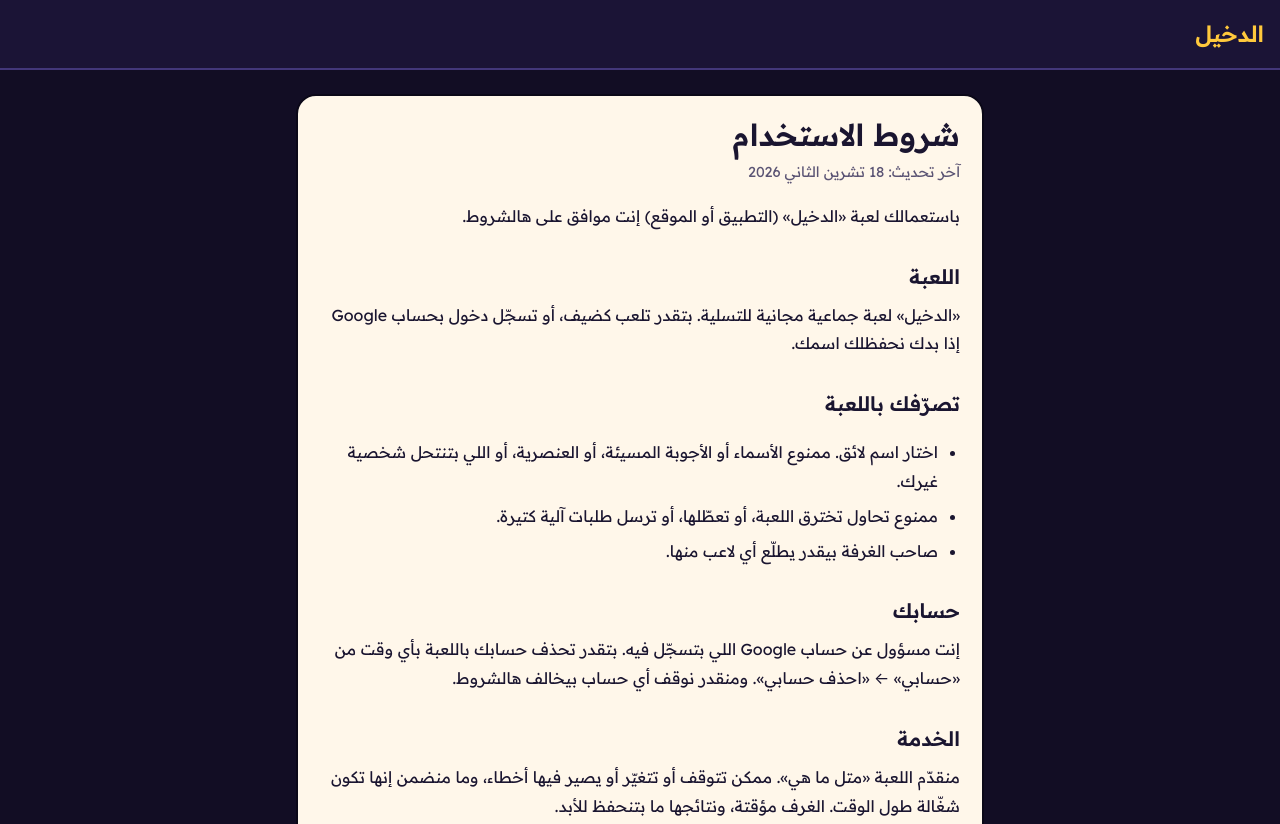
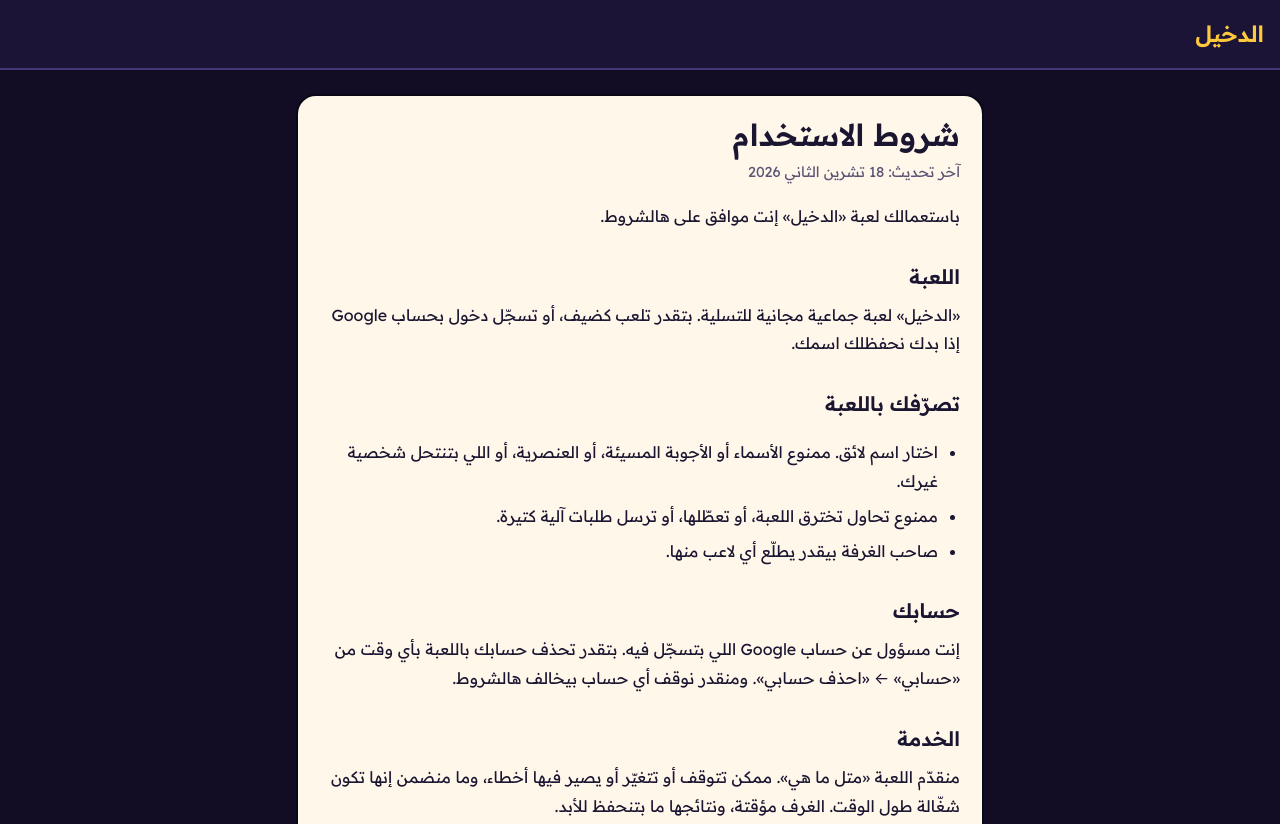
Before and after one commit to Mahmoud-Shehadeh/aldakheel-legal, a plain HTML site: page terms.html in a window 1280 px wide. Shown: the top 824 px of the page. Drawn offline with Linux system fonts and the light colour scheme; a web font is replaced by a local one.

Commit message:
Privacy and terms: describe the app only
Co-Authored-By: Claude Opus 5.5 <noreply@anthropic.com>

```diff
--- a/terms.html
+++ b/terms.html
@@ -15,7 +15,7 @@
     <article class="card">
       <h1>شروط الاستخدام</h1>
       <p class="updated">آخر تحديث: 18 تشرين الثاني 2026</p>
-      <p>باستعمالك لعبة «الدخيل» (التطبيق أو الموقع) إنت موافق على هالشروط.</p>
+      <p>باستعمالك لعبة «الدخيل» إنت موافق على هالشروط.</p>
 
       <h2>اللعبة</h2>
       <p>«الدخيل» لعبة جماعية مجانية للتسلية. بتقدر تلعب كضيف، أو تسجّل دخول بحساب Google إذا بدك نحفظلك اسمك.</p>
```
Also changed, not shown: privacy.html (+1 -1 lines).
